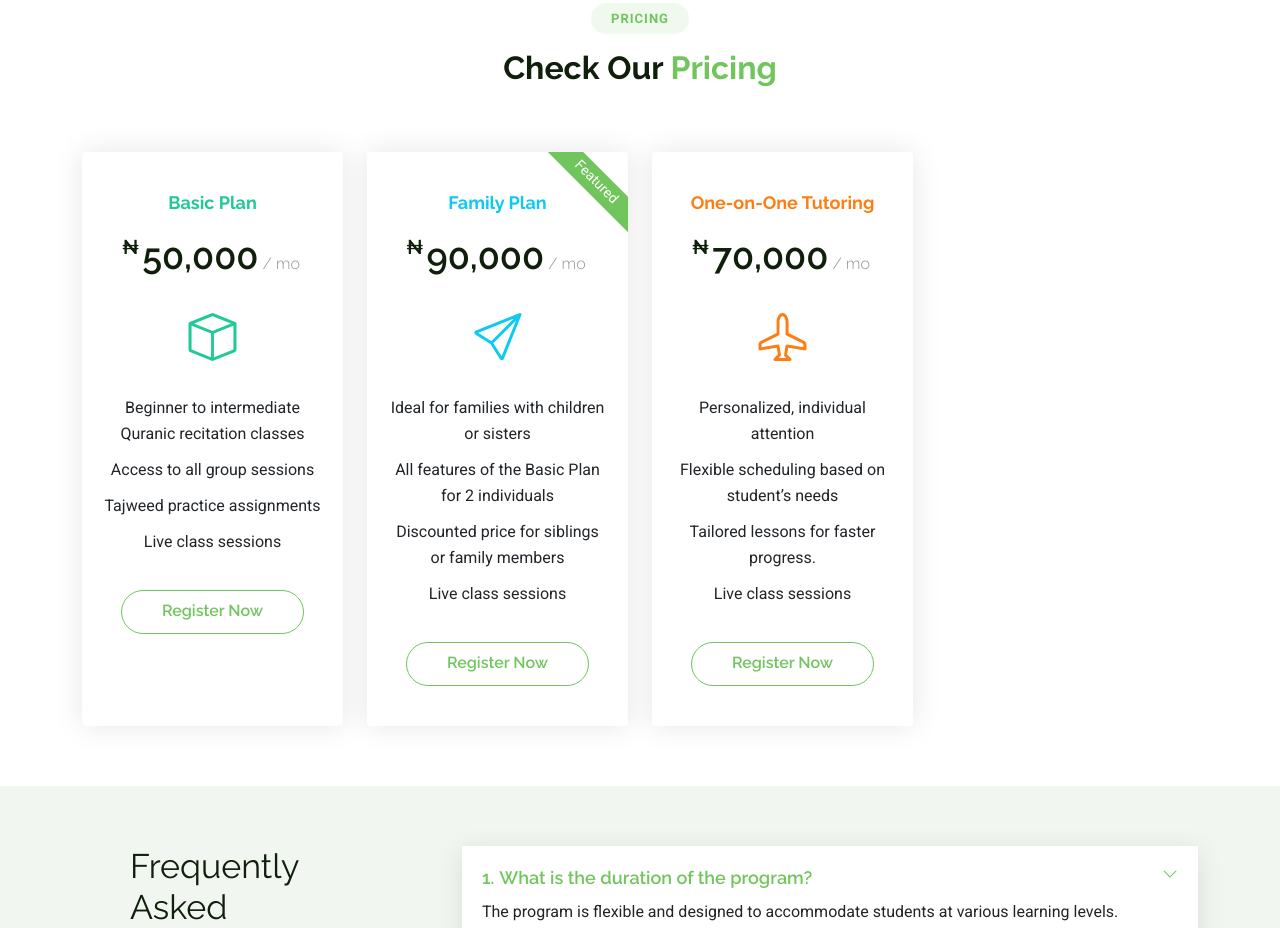
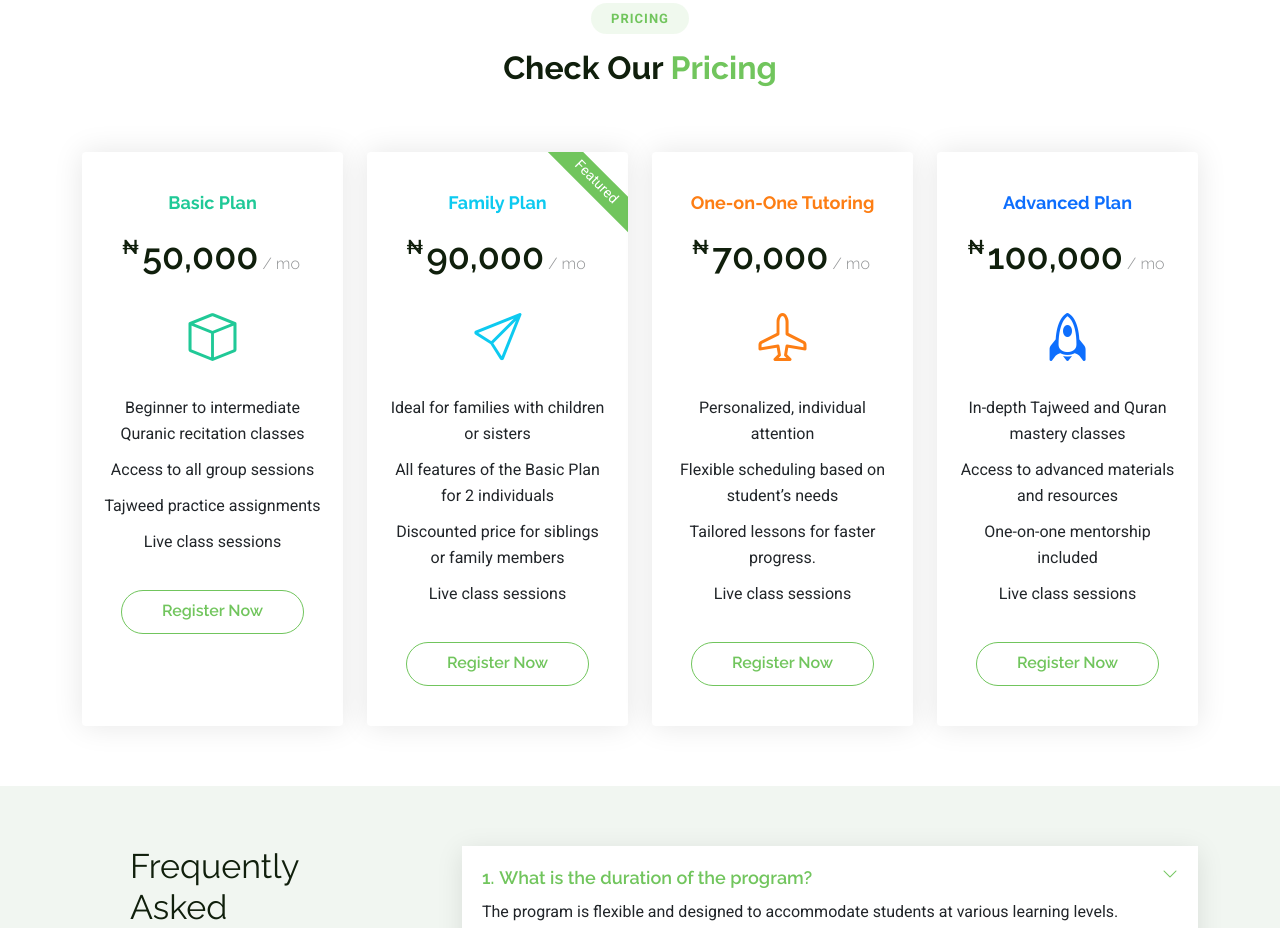
Before and after one commit to kehindeoladeji/kehindeoladeji.github.io, a plain HTML site: page index.html in a window 1280 px wide. Shown: the part 3216-4144 px from the top of the page. Drawn offline with Linux system fonts and the light colour scheme; files whose address does not match are found by name.

Commit message:
Update index.html

```diff
--- a/index.html
+++ b/index.html
@@ -346,7 +346,7 @@
 
       <div class="container">
 
-        <div class="row gy-3">
+        <div class="row gy-4">
 
           <div class="col-lg-3 col-md-6" data-aos="zoom-in" data-aos-delay="100">
             <div class="pricing-tem">
@@ -362,7 +362,7 @@
                 <li>Live class sessions</li>
               </ul>
 
-              <a href="#" class="btn-buy">Register Now</a>
+              <a href="" class="btn-buy">Register Now</a>
 
             </div>
           </div><!-- End Pricing Item -->
@@ -381,7 +381,7 @@
                 <li>Discounted price for siblings or family members</li>
                 <li>Live class sessions</li>
               </ul>
-              <a href="#" class="btn-buy">Register Now</a>
+              <a href="" class="btn-buy">Register Now</a>
             </div>
           </div><!-- End Pricing Item -->
 
@@ -403,11 +403,11 @@
           </div><!-- End Pricing Item -->
 
 
-          <!--
+
           <div class="col-lg-3 col-md-6" data-aos="zoom-in" data-aos-delay="400">
             <div class="pricing-tem">
               <h3 style="color: #0d6efd;">Advanced Plan</h3>
-              <div class="price"><sup>#</sup>100000<span> / mo</span></div>
+              <div class="price"><sup>₦</sup>100,000<span> / mo</span></div>
               <div class="icon">
                 <i class="bi bi-rocket" style="color: #0d6efd;"></i>
               </div>
@@ -417,10 +417,10 @@
                 <li>One-on-one mentorship included</li>
                 <li>Live class sessions</li>
               </ul>
-              <a href="#" class="btn-buy">Register Now</a>
+              <a href="" class="btn-buy">Register Now</a>
             </div>
           </div>
-        -->
+
 
 
         </div><!-- End pricing row -->
```
